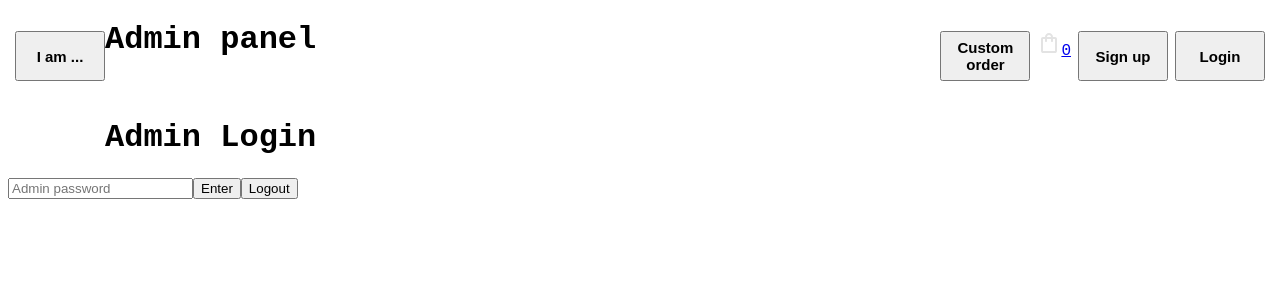
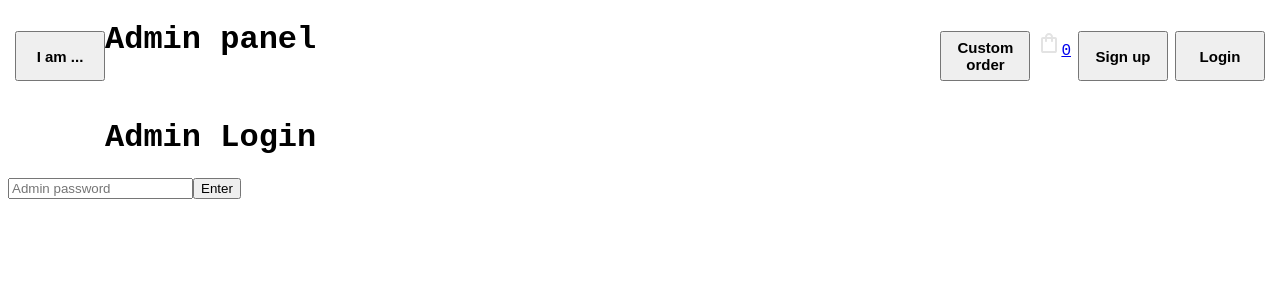
Before and after one commit to SilentStorm227/I-am, a React (Vite) app in the folder Frontend/I-am/: page /Admin in a window 1280 px wide. Shown: the top 300 px of the page. Built offline with nearby package versions, Linux system fonts and the light colour scheme.

Commit message:
custom order , adjustmewnts 8 - admin

```diff
--- a/Frontend/I-am/src/Pages/Admin.jsx
+++ b/Frontend/I-am/src/Pages/Admin.jsx
@@ -52,6 +52,9 @@ function Admin() {
 
             ))}
 
+
+        <button onClick={() => setAuth(false)}>Logout</button>
+
         </div>
     );
 }
--- a/Frontend/I-am/src/Pages/Adminpage.jsx
+++ b/Frontend/I-am/src/Pages/Adminpage.jsx
@@ -24,7 +24,6 @@ function Adminpage() {
         }}
         >Enter</button>
 
-        <button onClick={() => setAuth(false)}>Logout</button>
 
         </div>
 
```
